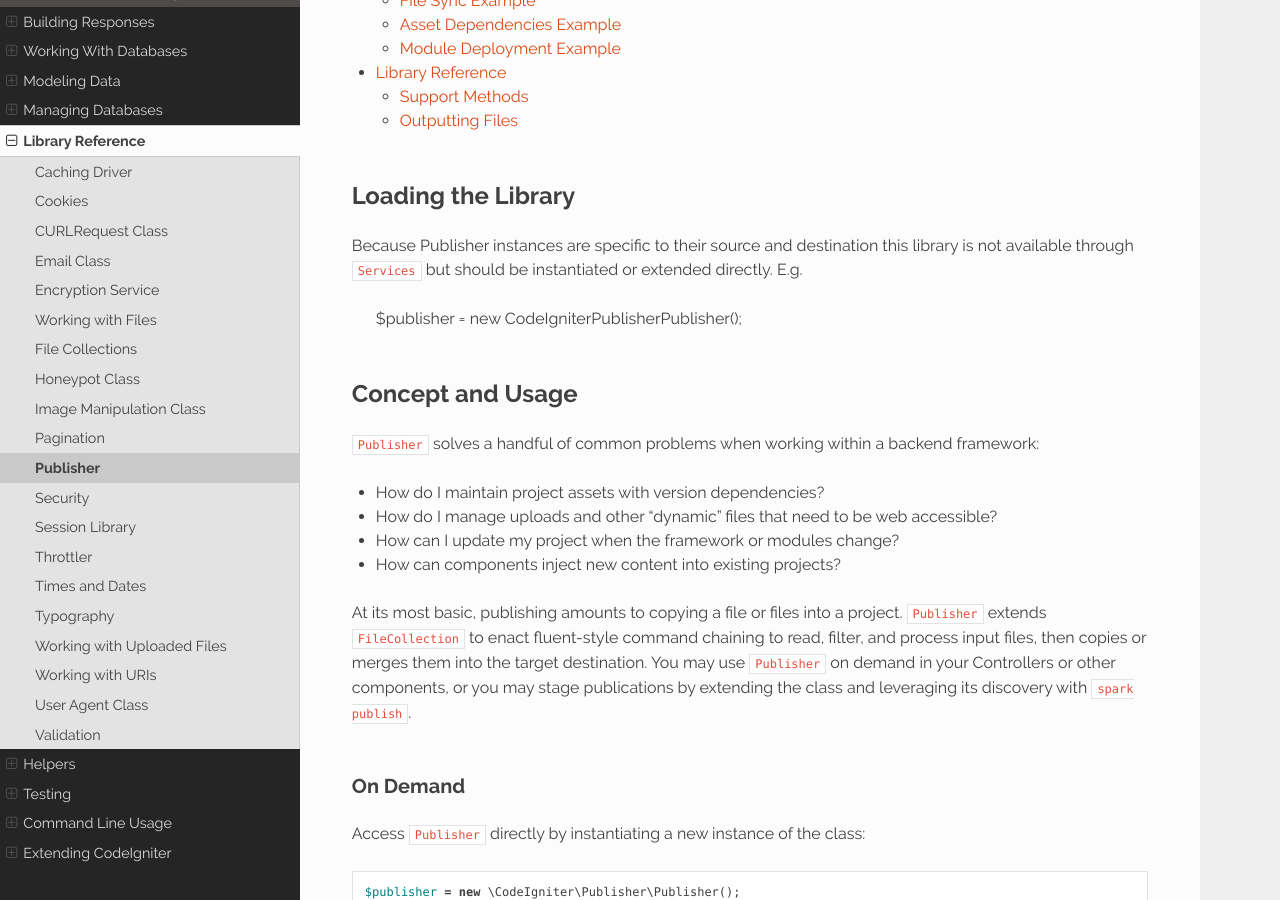
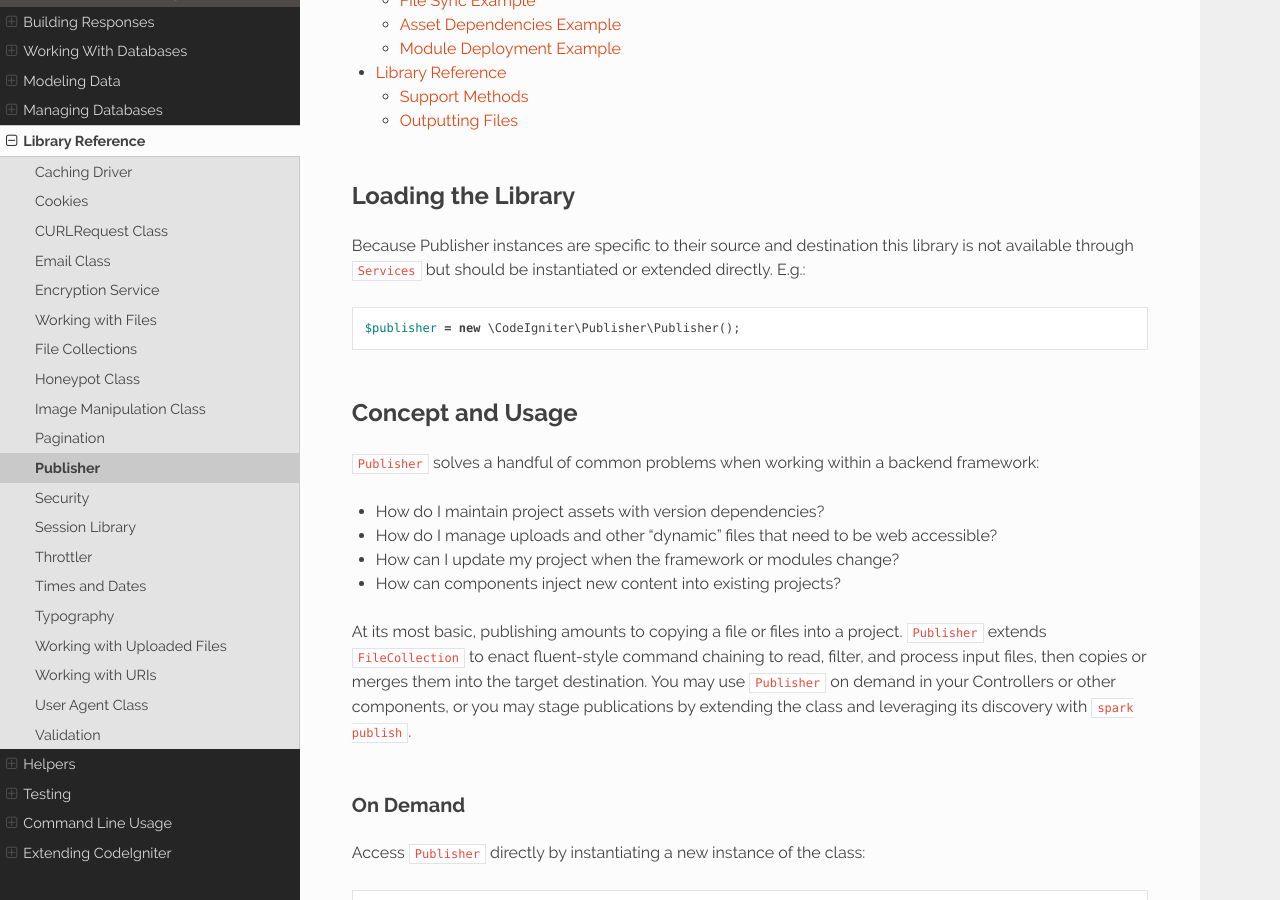
Before and after one commit to NEKOGET/ci4_user_guide_src, a Sphinx documentation site: the page built from source/libraries/publisher.rst, in a window 1280 px wide and 900 px high, scrolled down 383 px. Built offline with Sphinx 7.4.7 and the Read the Docs theme 2.0.0, drawn with Linux system fonts in a browser that asks for light colours.

Commit message:
docs: fix RST style

```diff
--- a/source/libraries/publisher.rst
+++ b/source/libraries/publisher.rst
@@ -13,7 +13,7 @@ Loading the Library
 *******************
 
 Because Publisher instances are specific to their source and destination this library is not available
-through ``Services`` but should be instantiated or extended directly. E.g.
+through ``Services`` but should be instantiated or extended directly. E.g.::
 
     $publisher = new \CodeIgniter\Publisher\Publisher();
 
```
